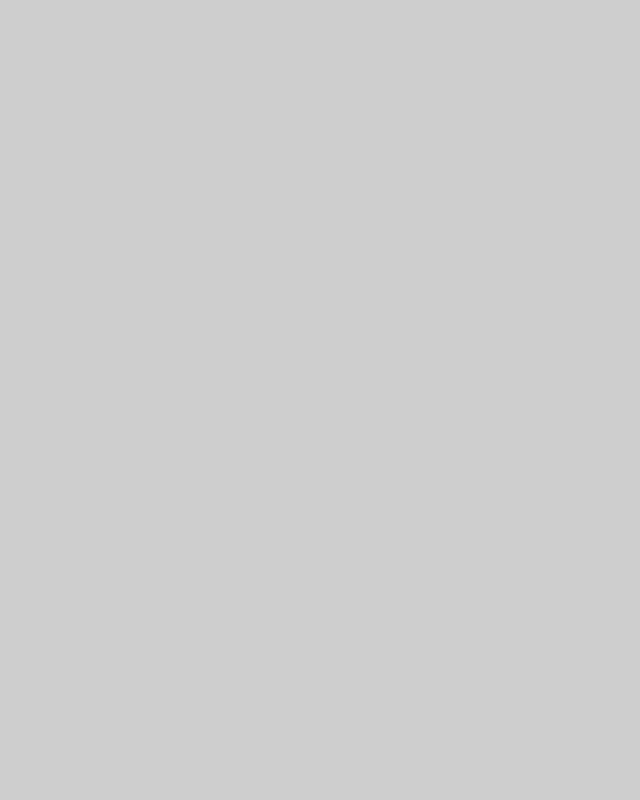
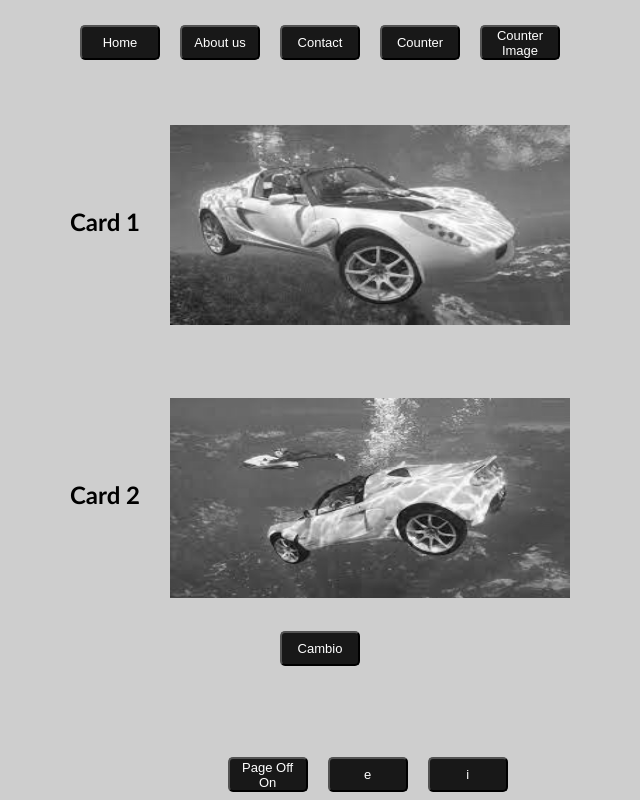
Before and after one commit to kevinA2208/AppReact, a React (Create React App) app: page /BotonOnPage in a window 1280 px wide. Before the commit this address had no page. Shown: the whole page, without its empty margins (320-960 px from the left). Built offline with nearby package versions, Linux system fonts and the light colour scheme.

Commit message:
App react

```diff
--- a/src/App.css
+++ b/src/App.css
@@ -92,7 +92,7 @@ body{
 
 /*Diseño botones*/
 
-#buttons{
+.buttons{
     background-color: rgb(24, 24, 24);
     color: white;
     width: 80px;
@@ -102,7 +102,6 @@ body{
     font-size: 13px;
     border-radius: 5px;
 }
-
 
 /*Diseño formulario de pagina contacto*/
 
@@ -197,3 +196,84 @@ body{
 .activo{
     filter: grayscale(1);
 }
+
+/*Diseño pagina boton on off*/
+
+.ImagenCard1{
+    padding-top: 40px;
+    padding-left: 30px;
+    width: 400px;
+    height: 200px;
+    padding-bottom: 30px;
+}
+
+.ImagenCard2{
+    padding-top: 40px;
+    padding-left: 30px;
+    width: 400px;
+    height: 200px;
+    padding-bottom: 30px;
+}
+.ImagenCard3{
+    padding-top: 40px;
+    padding-left: 30px;
+    width: 400px;
+    height: 200px;
+    filter: grayscale(100%);
+    padding-bottom: 30px;
+}
+.ImagenCard4{
+    padding-top: 40px;
+    padding-left: 30px;
+    width: 400px;
+    height: 200px;
+    filter: grayscale(100%);
+    padding-bottom: 30px;
+}
+
+#divCards{
+    width: 100%;
+    height: 60%;
+    display: flex;
+    align-items: center;
+    justify-content: space-around;
+    flex-direction: column;
+}
+
+#card1{
+    display: flex;
+    justify-content: space-around;
+    align-items: center;
+    flex-direction: row;
+}
+#card2{
+    display: flex;
+    justify-content: space-around;
+    align-items: center;
+    flex-direction: row;
+}
+
+.buttons:hover{
+    box-shadow:
+    0 0 5px rgb(66, 66, 66),
+    0 0 10px rgb(51, 51, 51),
+    0 0 20px rgb(96, 97, 97);
+}
+
+.buttons2{
+    background-color: rgb(255, 255, 255);
+    color: rgb(0, 0, 0);
+    width: 80px;
+    height: 35px;
+    margin-left: 10px;
+    margin-right: 10px;
+    font-size: 13px;
+    border-radius: 5px;
+}
+
+.buttons2:hover{
+    box-shadow:
+    0 0 5px rgb(66, 66, 66),
+    0 0 10px rgb(51, 51, 51),
+    0 0 20px rgb(96, 97, 97);
+}
--- a/src/App.js
+++ b/src/App.js
@@ -4,12 +4,14 @@ import { AboutUsMain } from './components/layouts/AboutUs/AboutUsMain';
 import { Contact } from './components/pages/Contact/Contact';
 import { Counter } from './components/pages/CounterPage/Counter';
 import { CounterImage } from './components/pages/CounterImagePage/CounterImage';
+import { BotonOnPage } from './components/pages/BotonOnPage/BotonOnPage';
 
 import {
   BrowserRouter,
   Routes,
   Route
 } from "react-router-dom";
+
 
 function App() {
   return (
@@ -20,6 +22,7 @@ function App() {
         <Route path="/Contact" element={<Contact/>}/>
         <Route path="/Counter" element={<Counter/>}/>
         <Route path="/CounterImage" element={<CounterImage/>}/>
+        <Route path="/BotonOnPage" element={<BotonOnPage/>}/>
       </Routes>
     </BrowserRouter>
 
--- a/src/components/UI/Botones/Botones.jsx
+++ b/src/components/UI/Botones/Botones.jsx
@@ -1,9 +1,9 @@
 import React from 'react'
 
-export const Botones = ({butMensaje, event}) => {
+export const Botones = ({butMensaje, id, event}) => {
   return (
   <div id="buttonsDiv">
-      <button onClick={event} id='buttons'>{butMensaje}</button>
+      <button onClick={event} id={id} className="buttons">{butMensaje}</button>
   </div>
 
 
--- /dev/null
+++ b/src/components/layouts/BotonOnMain/BotonOnMain.jsx
@@ -0,0 +1,51 @@
+import React,{useState, useEffect} from 'react'
+import { Imagen } from '../../UI/ImagenMain/Imagen'
+import imagen4 from '../../../assets/images/imagen4.jpg'
+import imagen5 from '../../../assets/images/imagen5.jpg'
+import { Botones } from '../../UI/Botones/Botones'
+
+export const BotonOnMain = () => {
+
+    const [cambio, setCounter] = useState(true)
+    const changeCard = () => {setCounter(!cambio)
+    }
+
+    useEffect(() => {
+        const imgcard1 = document.getElementById('ImagenCard1')
+        const imgcard2 = document.getElementById('ImagenCard2')
+        const btn = document.getElementById('btnCambio')
+        if(cambio === true){
+            imgcard1.classList.remove('ImagenCard1')
+            imgcard1.classList.add('ImagenCard3')
+            imgcard2.classList.remove('ImagenCard2')
+            imgcard2.classList.add('ImagenCard4')
+            btn.classList.remove('buttons2')
+            btn.classList.add('buttons')
+            btn.textContent="Cambio"
+        }else{
+            imgcard1.classList.remove('ImagenCard3')
+            imgcard1.classList.add('ImagenCard1')
+            imgcard2.classList.remove('ImagenCard4')
+            imgcard2.classList.add('ImagenCard2')
+            btn.classList.remove('buttons')
+            btn.classList.add('buttons2')
+            btn.textContent="Original"
+        }
+
+    },[cambio]);
+
+  return (
+    <div id="divCards">
+        <div id='card1'>
+            <h2>Card 1</h2>
+            <Imagen clase="ImagenCard1" id="ImagenCard1" url={imagen4}/>
+        </div>
+        <div id='card2'>
+            <h2>Card 2</h2>
+            <Imagen clase="ImagenCard2" id="ImagenCard2" url={imagen5}/>
+        </div>
+        <Botones id='btnCambio' event={changeCard} clase='buttons' butMensaje='Original' />
+    </div>
+  )
+
+}
--- a/src/components/layouts/Footer/Footer.jsx
+++ b/src/components/layouts/Footer/Footer.jsx
@@ -1,10 +1,11 @@
 import React from 'react'
+import { NavLink } from 'react-router-dom'
 import { Botones } from '../../UI/Botones/Botones'
 
 export const Footer = () => {
   return (
     <div className='footerDiv'>
-        <Botones butMensaje="a"/>
+       <NavLink to="/BotonOnPage"><Botones butMensaje="Page Off On"/></NavLink>
         <Botones butMensaje="e"/>
         <Botones butMensaje="i"/>
     </div>
--- /dev/null
+++ b/src/components/pages/BotonOnPage/BotonOnPage.jsx
@@ -0,0 +1,15 @@
+import React from 'react'
+import { BotonOnMain } from '../../layouts/BotonOnMain/BotonOnMain'
+import { Footer } from '../../layouts/Footer/Footer'
+import { Header } from '../../layouts/Header/Header'
+
+
+export const BotonOnPage = () => {
+  return (
+    <div>
+        <Header/>
+        <BotonOnMain/>
+        <Footer/>
+    </div>
+  )
+}
```
Also changed, not shown: src/assets/images/imagen4.jpg (added), src/assets/images/imagen5.jpg (added).
